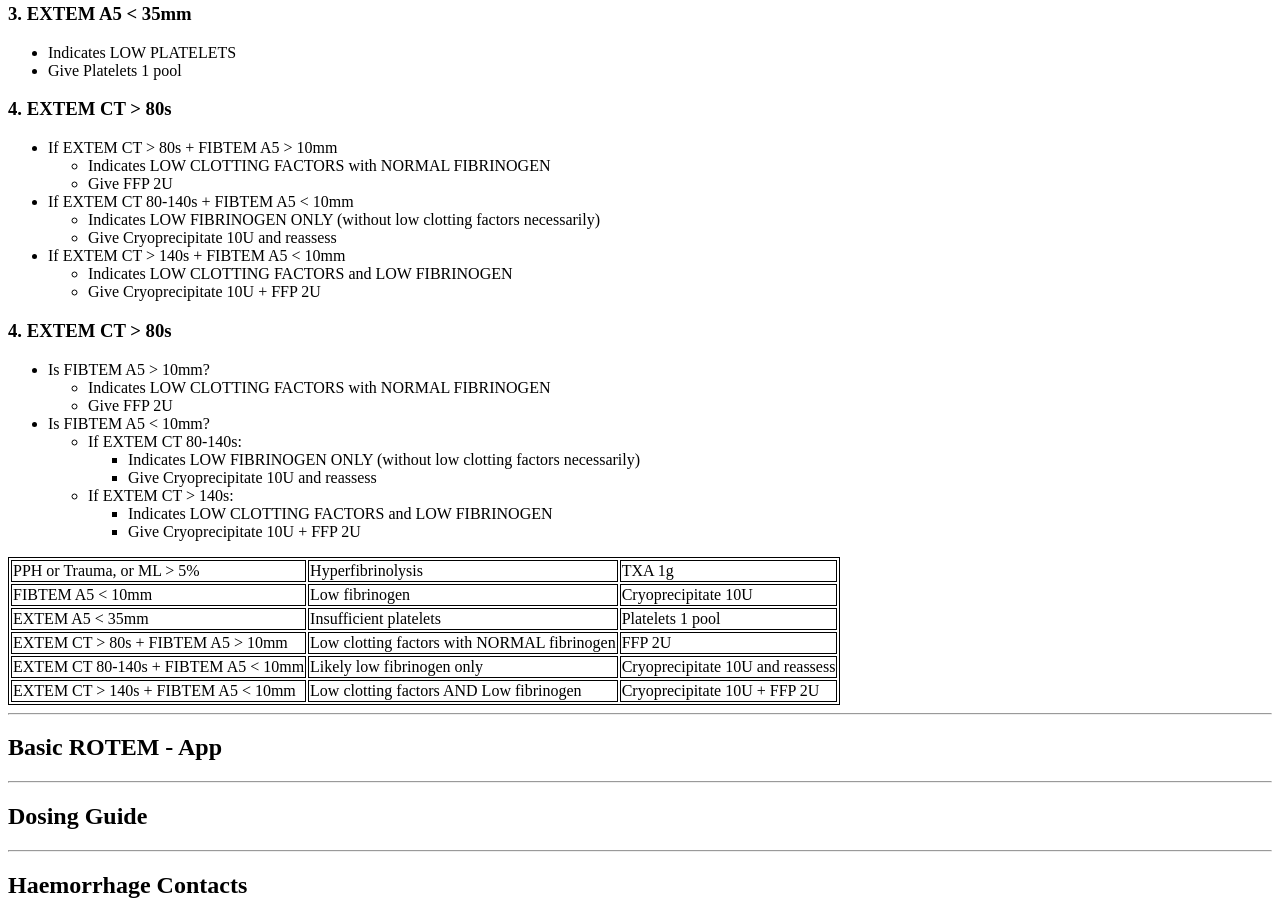
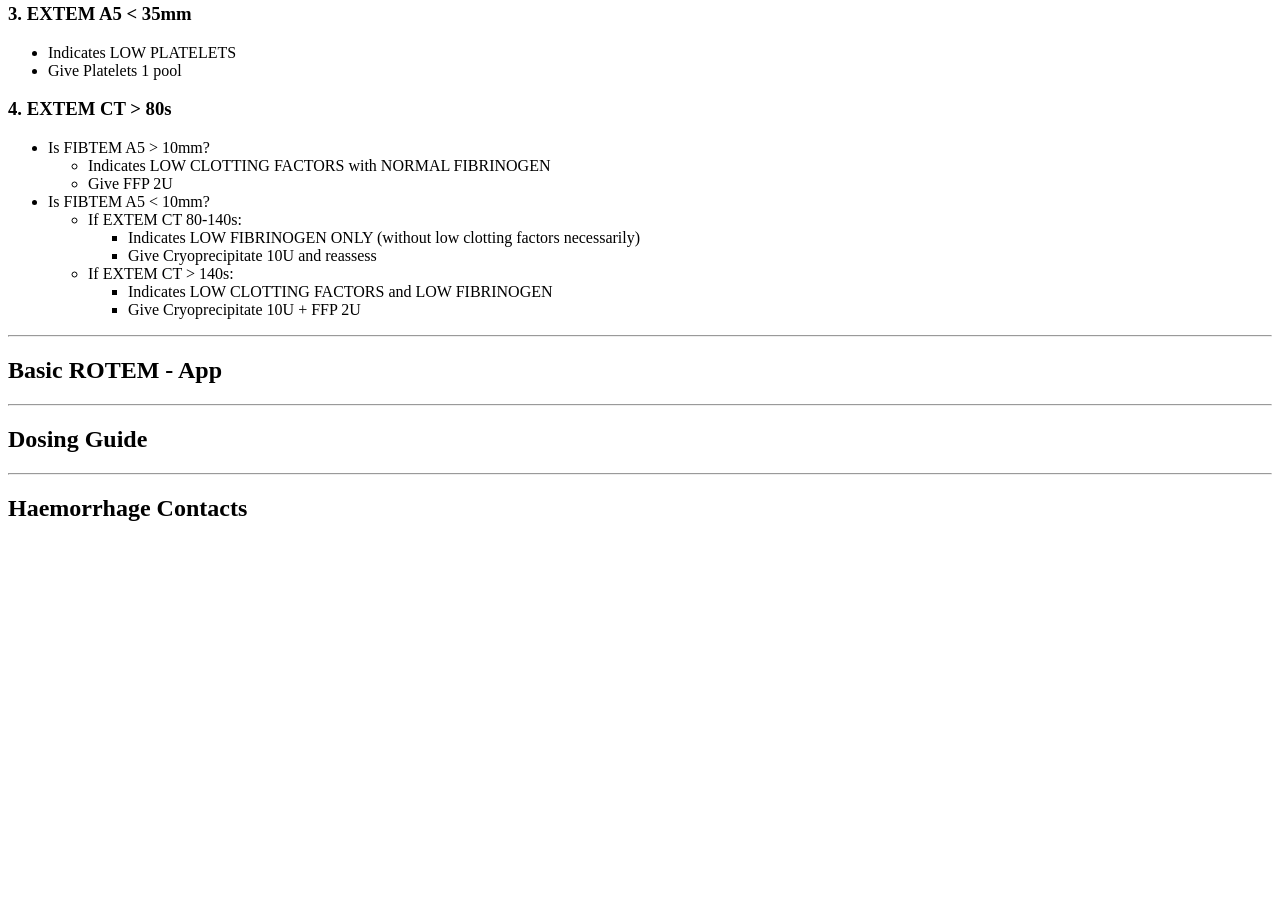
Before and after one commit to raphaelmhpyo/rp-site, a plain HTML site: page rotem.html in a window 1280 px wide. Shown: the part 480-1382 px from the top of the page. After the commit the page ends 1022 px from the top, so only its background shows below. Drawn offline with Linux system fonts and the light colour scheme.

Commit message:
Update rotem.html

```diff
--- a/rotem.html
+++ b/rotem.html
@@ -30,24 +30,6 @@
     <li>Indicates LOW PLATELETS</li>
     <li>Give Platelets 1 pool</li>
   </ul>
-  <h3>4. EXTEM CT &gt 80s</h3>
-  <ul>
-    <li>If EXTEM CT &gt 80s + FIBTEM A5 &gt 10mm</li>
-    <ul>
-      <li>Indicates LOW CLOTTING FACTORS with NORMAL FIBRINOGEN</li>
-      <li>Give FFP 2U</li>
-    </ul>
-    <li>If EXTEM CT 80-140s + FIBTEM A5 &lt 10mm</li>
-    <ul>
-      <li>Indicates LOW FIBRINOGEN ONLY (without low clotting factors necessarily)</li>
-      <li>Give Cryoprecipitate 10U and reassess</li>
-    </ul>
-    <li>If EXTEM CT &gt 140s + FIBTEM A5 &lt 10mm</li>
-    <ul>
-      <li>Indicates LOW CLOTTING FACTORS and LOW FIBRINOGEN</li>
-      <li>Give Cryoprecipitate 10U + FFP 2U</li>
-    </ul>
-  </ul>
 
 <h3>4. EXTEM CT &gt 80s</h3>
   <ul>
@@ -71,42 +53,26 @@
     </ul>
   </ul>
 
+<!--   <h3>4. EXTEM CT &gt 80s</h3>
+  <ul>
+    <li>If EXTEM CT &gt 80s + FIBTEM A5 &gt 10mm</li>
+    <ul>
+      <li>Indicates LOW CLOTTING FACTORS with NORMAL FIBRINOGEN</li>
+      <li>Give FFP 2U</li>
+    </ul>
+    <li>If EXTEM CT 80-140s + FIBTEM A5 &lt 10mm</li>
+    <ul>
+      <li>Indicates LOW FIBRINOGEN ONLY (without low clotting factors necessarily)</li>
+      <li>Give Cryoprecipitate 10U and reassess</li>
+    </ul>
+    <li>If EXTEM CT &gt 140s + FIBTEM A5 &lt 10mm</li>
+    <ul>
+      <li>Indicates LOW CLOTTING FACTORS and LOW FIBRINOGEN</li>
+      <li>Give Cryoprecipitate 10U + FFP 2U</li>
+    </ul>
+  </ul> -->
 
 
-  <table>
-    <tr>
-      <td>PPH or Trauma, or ML > 5%</td>
-      <td>Hyperfibrinolysis</td>
-      <td>TXA 1g</td>
-    </tr>
-    <tr>
-      <td>FIBTEM A5 < 10mm</td>
-      <td>Low fibrinogen</td>
-      <td>Cryoprecipitate 10U</td>
-    </tr>
-    <tr>
-      <td>EXTEM A5 < 35mm</td>
-      <td>Insufficient platelets</td>
-      <td>Platelets 1 pool</td>
-    </tr>
-    <tr>
-      <td>EXTEM CT > 80s + FIBTEM A5 > 10mm</td>
-      <td>Low clotting factors with NORMAL fibrinogen</td>
-      <td>FFP 2U</td>
-    </tr>
-    <tr>
-      <td>EXTEM CT 80-140s + FIBTEM A5 < 10mm</td>
-      <td>Likely low fibrinogen only</td>
-      <td>Cryoprecipitate 10U and reassess</td>
-    </tr>
-    <tr>
-      <td>EXTEM CT > 140s + FIBTEM A5 < 10mm</td>
-      <td>Low clotting factors AND Low fibrinogen</td>
-      <td>Cryoprecipitate 10U + FFP 2U</td>
-    </tr>
-
-
-  </table>
   <hr>
   <h2>Basic ROTEM - App</h2>
   <hr>
```
